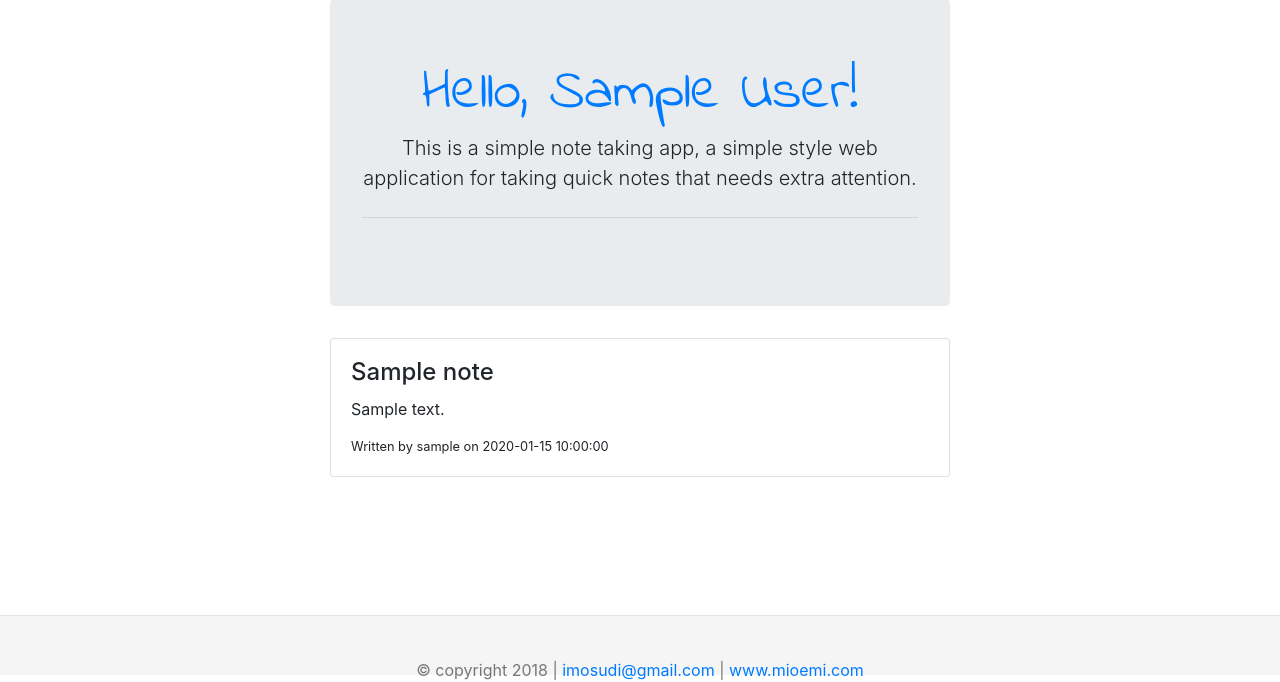
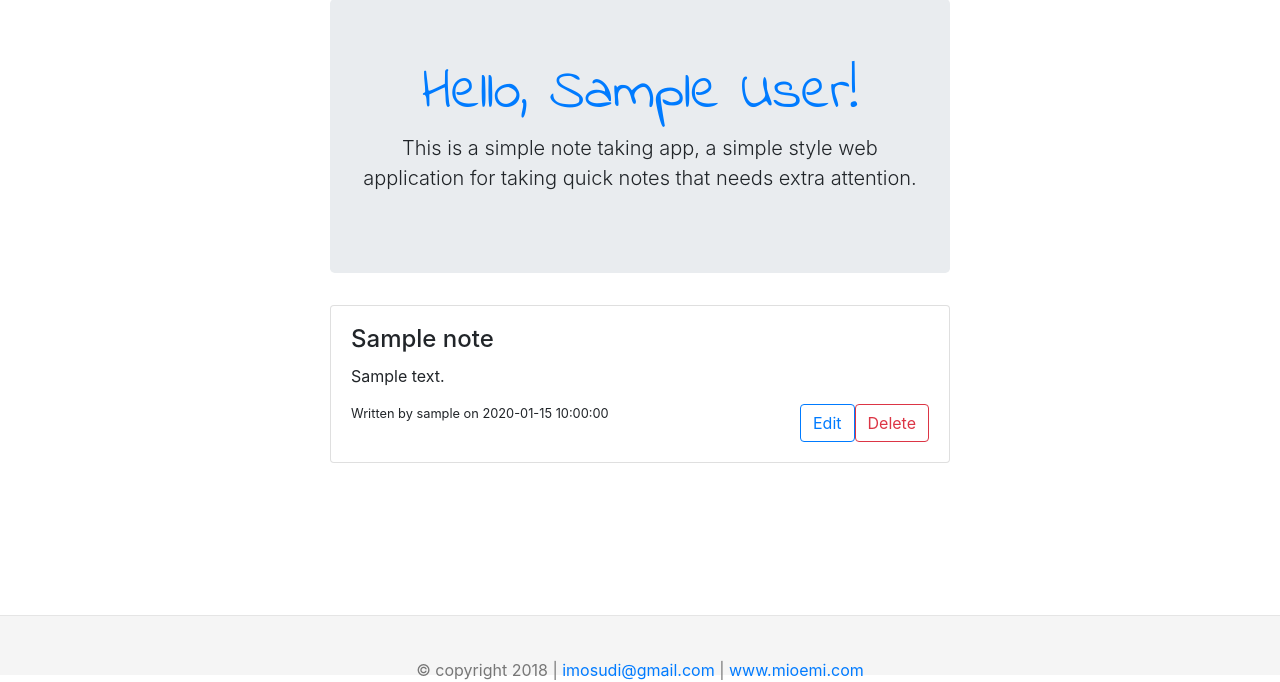
Before and after one commit to imosudi/noteapp, a Flask app: page /dashboard in a window 1280 px wide. Shown: the part 125-807 px from the top of the page. Run offline with Flask 2, Linux system fonts and the light colour scheme; the visitor is signed in with stand-in values (Sample User, id 1); tables that the repository leaves empty or names only in its code hold one stand-in row (values such as "Sample post"); some libraries are stand-ins or nearby versions; some web fonts are replaced.

Commit message:
app note delete and edit

```diff
--- a/cgi-bin/noteapp/models.py
+++ b/cgi-bin/noteapp/models.py
@@ -44,7 +44,6 @@ class loginForm(Form):
 
 class createNoteForm(Form):
     title = StringField('Title', [validators.Length(min=4, max=12)])
-    #notebody = StringField('Take a note', [validators.Length(min=2, max=250)])
     body = StringField(u'Take a note', widget=TextArea())
     username = HiddenField('username')
-#CREATE TABLE notes(id INT(11) AUTO_INCREMENT PRIMARY KEY, title VARCHAR(14), notebody TEXT(270), body VARCHAR(270), create_date TIMESTAMP DEFAULT CURRENT_TIMESTAMP );
+#CREATE TABLE notes(id INT(11) AUTO_INCREMENT PRIMARY KEY, title VARCHAR(14), body VARCHAR(270), create_date TIMESTAMP DEFAULT CURRENT_TIMESTAMP );
--- a/cgi-bin/noteapp/templates/dashboard.html
+++ b/cgi-bin/noteapp/templates/dashboard.html
@@ -8,15 +8,19 @@
 <div class="jumbotron">
   <h5 class="display-4 text-primary" style="font-family: 'Indie Flower', cursive;" >Hello, {{ session.name}}!</h5>
   <p class="lead">This is a simple note taking app, a simple style web application for taking quick notes that needs extra attention.</p>
-  <hr class="my-4">
+  <!--hr class="my-4"-->
  </div>
 
 {% for note in notes %}
 	<div class="card">
 	  <div class="card-body">
 	    <h4 class="card-title"> {{ note.title }} </h4>
-	    <p class="card-text">{{ note.body }}</p>
+	    <p class="card-text">{{ note.body|safe }}</p>
 		<small> Written by {{ note.username }} on {{note.create_date}}</small>
+    <ul class="nav nav-pills float-right">
+    <a href="#" type="button" class="btn btn-outline-primary">Edit</a></li>
+    <a href="#" type="button" class="btn btn-outline-danger">Delete</a></li>
+    </ul>
 	  </div>
 	</div>
 {% endfor %}
--- a/cgi-bin/noteapp/templates/home.html
+++ b/cgi-bin/noteapp/templates/home.html
@@ -4,7 +4,7 @@
 
 
 <img class="img-responsive mx-auto " style="width:100%"
-          src="{{url_for('static', filename='images/pexels-photo-109371.jpeg')}}" style=" width:90%; height:330px">
+          src="{{url_for('static', filename='images/note.png')}}" style=" width:90%; height:330px">
 
 
 <!--h3>Note Taking App</h3>
```
